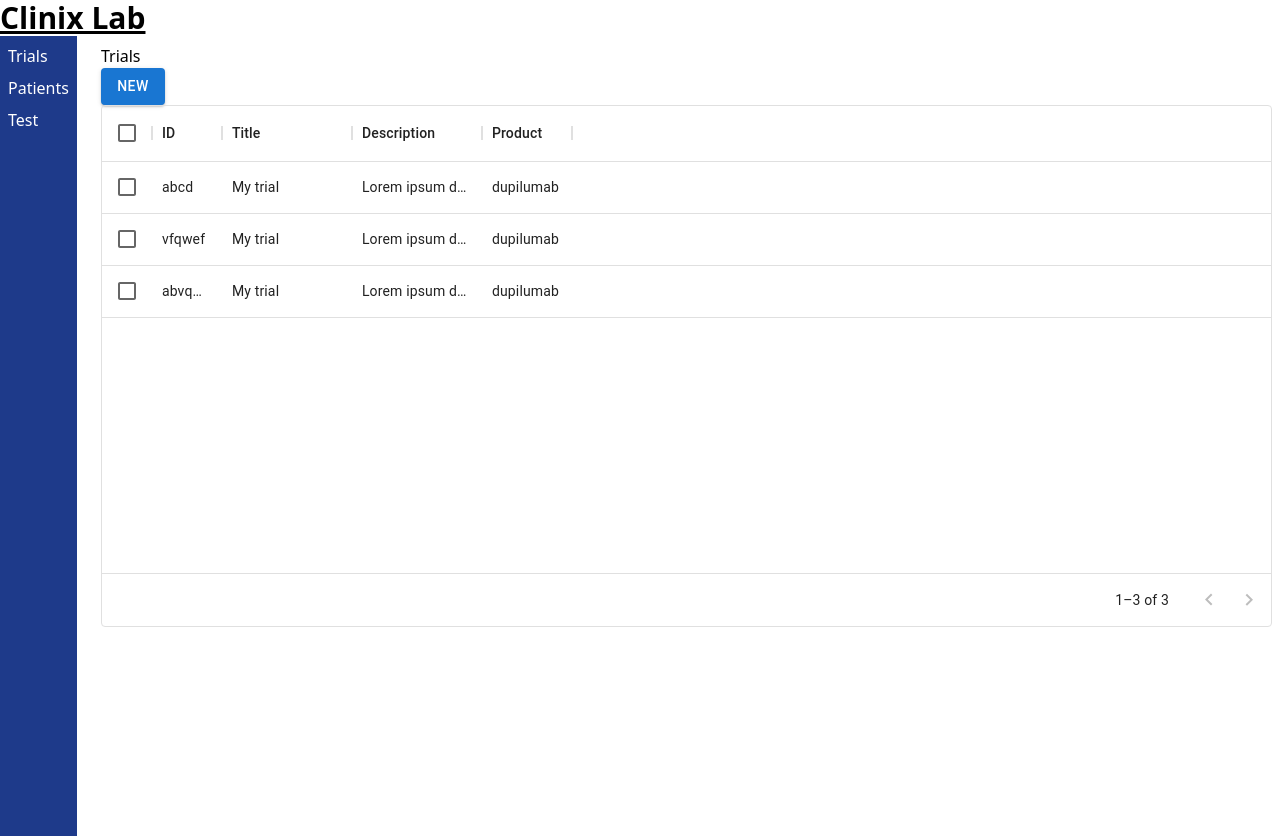
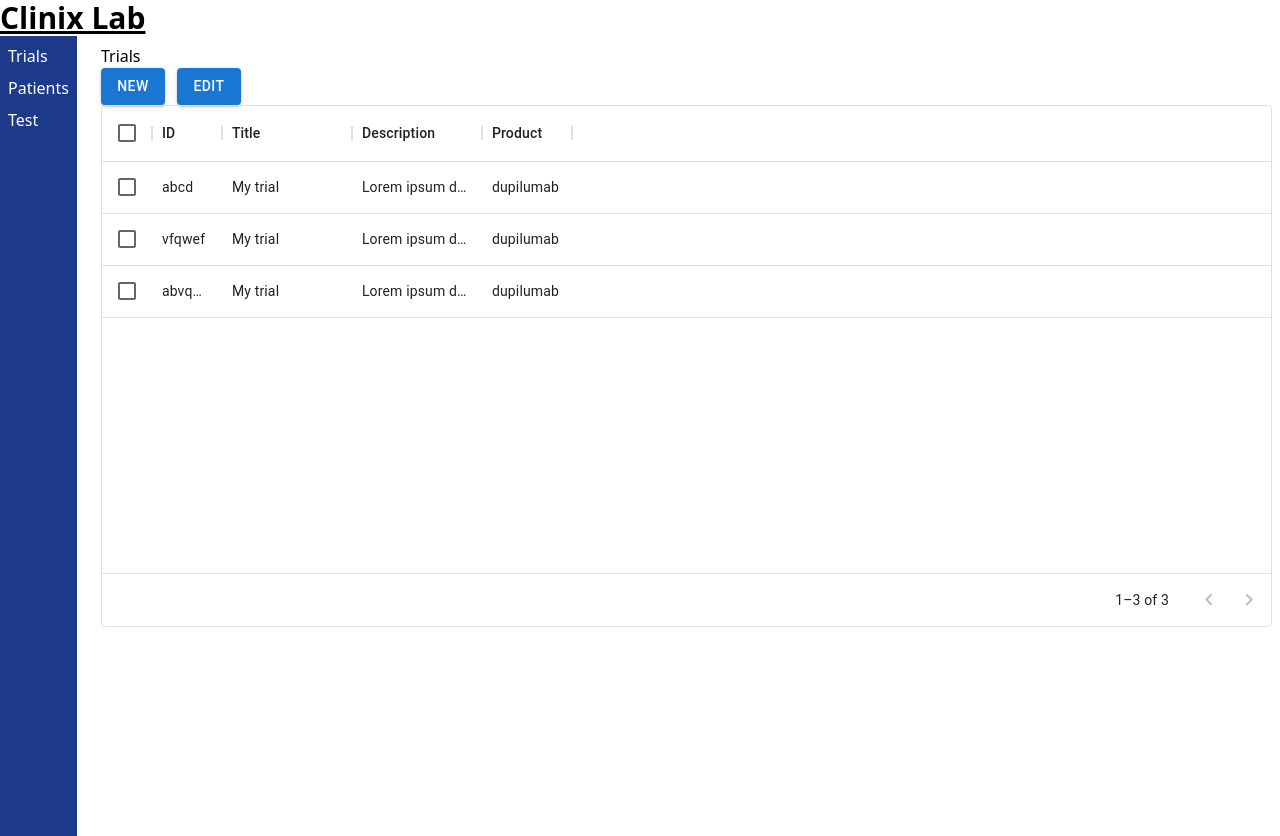
Before and after one commit to cmarcchen/clinix-lab, a React (Create React App) app in the folder frontend/: page /trials in a window 1280 px wide. Built offline with nearby package versions, Linux system fonts and the light colour scheme.

Commit message:
Add logic to handle trial edit

```diff
--- a/frontend/src/data/patientEvent.ts
+++ b/frontend/src/data/patientEvent.ts
@@ -4,6 +4,7 @@ interface patientEvent {
   title: string;
   description: string;
   eventType: string;
+  createdBy: string;
 }
 
 export let patientEvents: patientEvent[] = [
@@ -13,6 +14,7 @@ export let patientEvents: patientEvent[] = [
     title: "test",
     description: "test",
     eventType: "Add in trial",
+    createdBy: "Dr. ABCD",
   },
 ];
 
--- a/frontend/src/index.tsx
+++ b/frontend/src/index.tsx
@@ -8,6 +8,7 @@ import { TrialsPage } from "./pages/TrialsPage";
 import { NewTrialPage } from "./pages/NewTrialPage";
 import { PatientsPage } from "./pages/PatientsPage";
 import { NewPatientPage } from "./pages/NewPatientPage";
+import { TrialPage } from "./pages/TrialPage";
 import TestPage from "./pages/TestPage";
 
 const router = createBrowserRouter([
@@ -26,6 +27,10 @@ const router = createBrowserRouter([
       {
         path: "trials/new",
         element: <NewTrialPage />,
+      },
+      {
+        path: "trials/:id",
+        element: <TrialPage />,
       },
       {
         path: "patients",
--- /dev/null
+++ b/frontend/src/pages/TrialPage.tsx
@@ -0,0 +1,5 @@
+import React from "react";
+
+export function TrialPage() {
+  return <div className="">TrialPage</div>;
+}
--- a/frontend/src/pages/TrialsPage.tsx
+++ b/frontend/src/pages/TrialsPage.tsx
@@ -1,7 +1,8 @@
+import React from "react";
 import { trials } from "../data/trials";
 import { Link } from "react-router-dom";
 import { Button } from "@mui/material";
-import { DataGrid, GridColDef } from "@mui/x-data-grid";
+import { DataGrid, GridColDef, GridSelectionModel } from "@mui/x-data-grid";
 
 const columns: GridColDef[] = [
   { field: "id", headerName: "ID", width: 70 },
@@ -15,12 +16,25 @@ const columns: GridColDef[] = [
 ];
 
 export function TrialsPage() {
+  const [selectionModel, setSelectionModel] =
+    React.useState<GridSelectionModel>([]);
+
+  const getEditLink = () => {
+    const link = selectionModel[0] ? `./${selectionModel[0]}` : ".";
+    console.log(link);
+    return link;
+  };
   return (
     <div className="m-2 w-full">
       <h1>Trials</h1>
-      <Link to="./new">
-        <Button variant="contained">New</Button>
-      </Link>
+      <div className="flex space-x-3">
+        <Link to="./new">
+          <Button variant="contained">New</Button>
+        </Link>
+        <Link to={getEditLink()}>
+          <Button variant="contained">Edit</Button>
+        </Link>
+      </div>
 
       <div className="h-2/3">
         <DataGrid
@@ -29,6 +43,10 @@ export function TrialsPage() {
           pageSize={10}
           rowsPerPageOptions={[10]}
           checkboxSelection
+          onSelectionModelChange={(newSelectionModel) => {
+            setSelectionModel(newSelectionModel);
+          }}
+          selectionModel={selectionModel}
         />
       </div>
     </div>
```
